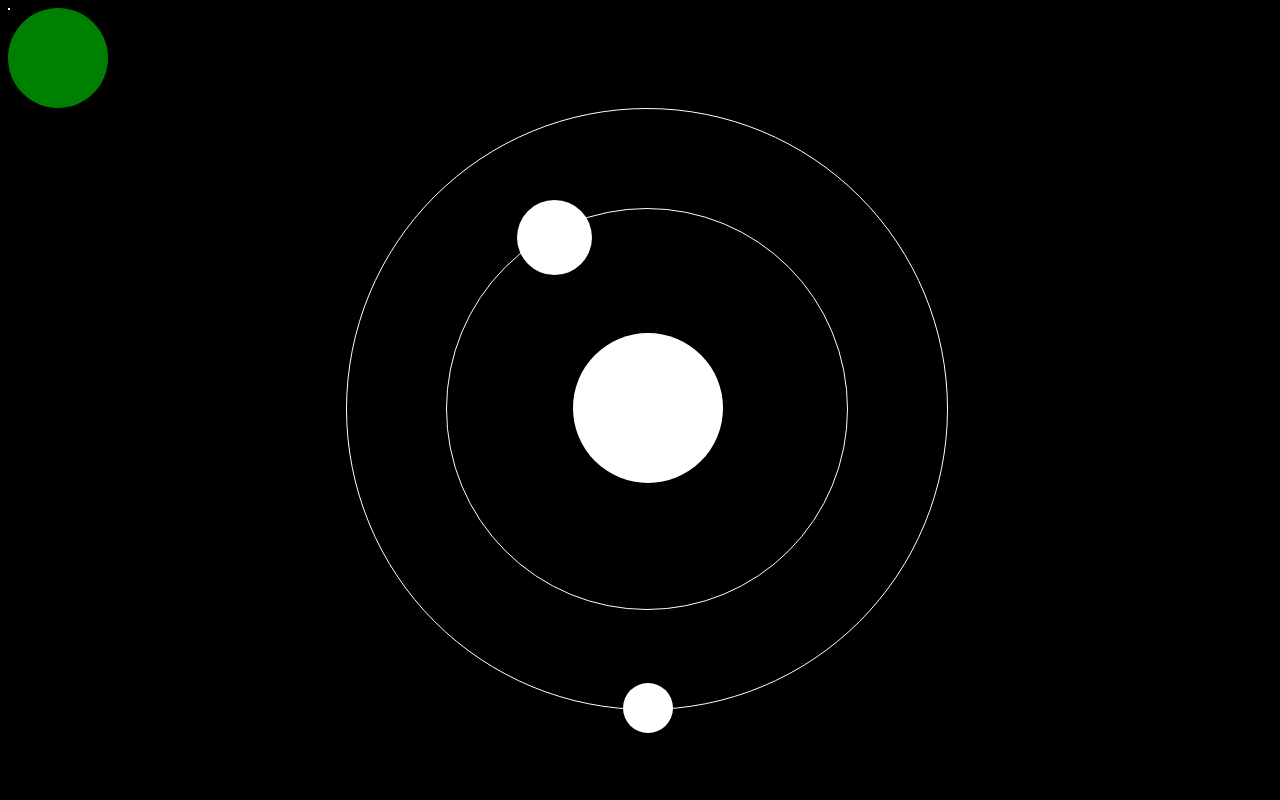
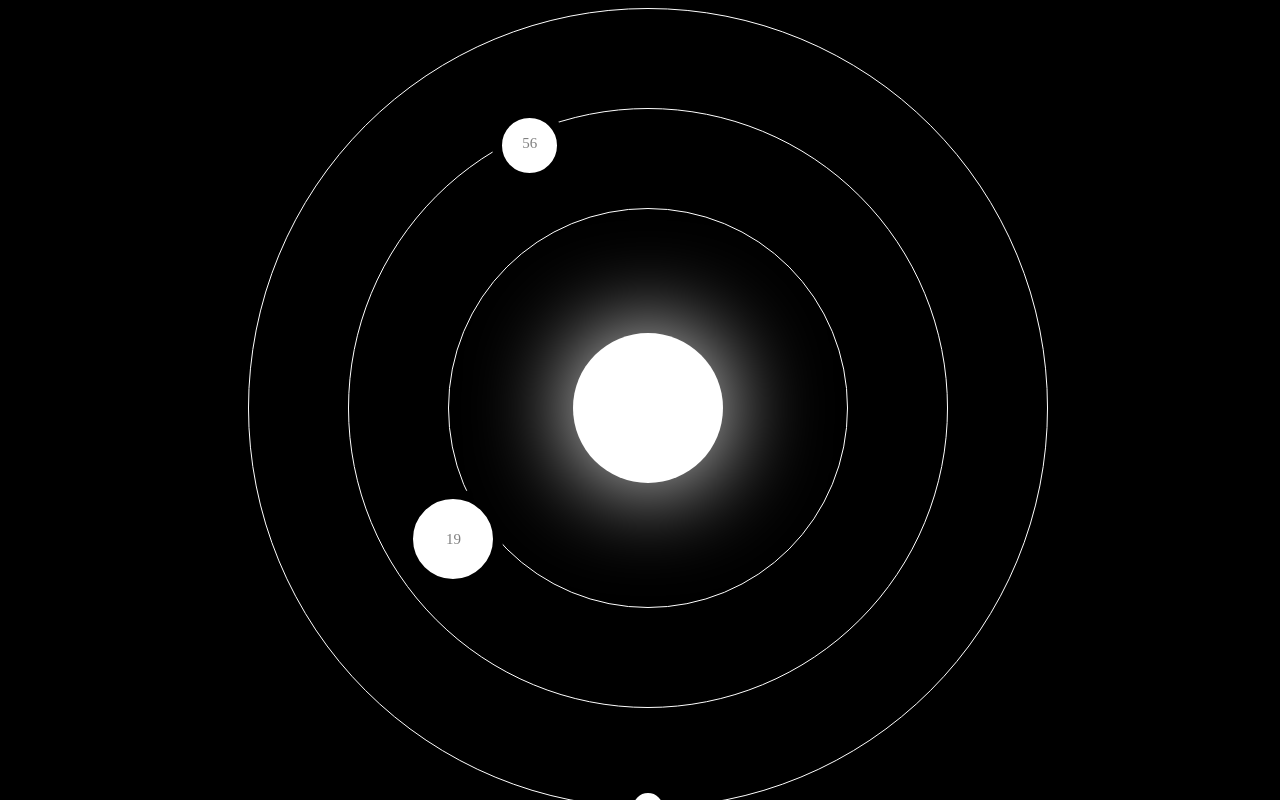
Before and after one commit to probably-not-porter/social-awareness-extension, a browser extension: page start-page.html in a window 1280 px wide. Drawn offline with nearby package versions, Linux system fonts and the light colour scheme; a web font is replaced by a local one.

Commit message:
planetst

```diff
--- a/always.js
+++ b/always.js
@@ -9,12 +9,16 @@ function startTime() {
     var width = document.body.clientWidth;
 
     c_s = document.getElementById('c-seconds');
-    c_s.style.right = ((width / 2) -300) + 'px';
-    c_s.style.top = ((height / 2) -300) + 'px';
+    c_s.style.right = ((width / 2) -400) + 'px';
+    c_s.style.top = ((height / 2) -400) + 'px';
 
     c_m = document.getElementById('c-minutes');
-    c_m.style.right = ((width / 2) -200) + 'px';
-    c_m.style.top = ((height / 2) -200) + 'px';
+    c_m.style.right = ((width / 2) -300) + 'px';
+    c_m.style.top = ((height / 2) -300) + 'px';
+
+    c_h = document.getElementById('c-hours');
+    c_h.style.right = ((width / 2) -200) + 'px';
+    c_h.style.top = ((height / 2) -200) + 'px';
 
     var h = today.getHours();
     var m = today.getMinutes();
@@ -22,29 +26,34 @@ function startTime() {
     var ms = today.getMilliseconds();
 
     // Create Hour sat
-    var r_h = (h / 24) * (2 * Math.PI) + Math.PI;
+    var r_h = ((h + (m/60)) / 12) * (2 * Math.PI) + Math.PI;
+    y_h = -1* Math.cos(r_h+ Math.PI) * 200;
+    x_h = Math.sin(r_h) * 200;
+    p_h = document.getElementById('hours');
+    p_h.innerHTML = h;
+    p_h.style.right = ((width / 2 - 25) + (x_h)) + 'px';
+    p_h.style.top = ((height / 2 - 25) + (y_h)) + 'px';
 
     // Create Minute sat
-    var r_m = (m / 60) * (2 * Math.PI) + Math.PI;
-    y_m = -1* Math.cos(r_m+ Math.PI) * 200;
-    x_m = Math.sin(r_m) * 200;
+    var r_m = ((m + (s / 60)) / 60) * (2 * Math.PI) + Math.PI;
+    y_m = -1* Math.cos(r_m+ Math.PI) * 295;
+    x_m = Math.sin(r_m) * 295;
     p_m = document.getElementById('minutes');
+    p_m.innerHTML = m;
     p_m.style.right = ((width / 2 - 25) + (x_m)) + 'px';
     p_m.style.top = ((height / 2 - 25) + (y_m)) + 'px';
 
 
 
     // Create Second sat
-    var r_s = (s / 60) * (2 * Math.PI);
-    y_s = Math.cos(r_s+ Math.PI) * 300;
-    x_s = -1* Math.sin(r_s) * 300;
+    var r_s = ((s + (ms/1000)) / 60) * (2 * Math.PI);
+    y_s = Math.cos(r_s+ Math.PI) * 400;
+    x_s = -1* Math.sin(r_s) * 400;
     p_s = document.getElementById('seconds');
+    p_s.innerHTML = s;
     p_s.style.right = ((width / 2 - 25) + (x_s)) + 'px';
     p_s.style.top = ((height / 2 - 25) + (y_s)) + 'px';
 
-    var sun = document.getElementById('sun');
-    sun.style.left = (width / 2 - 75) + 'px';
-    sun.style.top = (height / 2 - 75) + 'px';
 
     // create sun
     var sun = document.getElementById('sun');
--- a/style.css
+++ b/style.css
@@ -5,7 +5,14 @@ body, html{
     top: 0;
     left: 0;
     position: fixed;
+    font-size: 15px;
+    color: gray;
 }
+*{
+    -webkit-box-sizing: border-box; /* Safari/Chrome, other WebKit */
+    -moz-box-sizing: border-box;    /* Firefox, other Gecko */
+    box-sizing: border-box;         /* Opera/IE 8+ */
+  }
 
 #seconds{
     width: 50px;
@@ -13,6 +20,11 @@ body, html{
     background-color: white;
     border-radius: 50px;
     position: absolute;
+    border: 10px solid black;
+    text-align:center;
+    vertical-align:middle;
+    line-height: 25px;
+
 }
 #minutes{
     width: 75px;
@@ -20,13 +32,22 @@ body, html{
     background-color: white;
     border-radius: 75px;
     position: absolute;
+    border: 10px solid black;
+    text-align:center;
+    vertical-align:middle;
+    line-height: 50px;
+
 }
 #hours{
     width: 100px;
     height: 100px;
-    background-color: green;
+    background-color: white;
     border-radius: 100px;
     position: absolute;
+    border: 10px solid black;
+    text-align:center;
+    vertical-align:middle;
+    line-height: 80px;
 }
 #sun{
     width: 150px;
@@ -34,6 +55,7 @@ body, html{
     background-color: white;
     border-radius: 100px;
     position: absolute;
+    box-shadow: 0px 0px  100px white;
 }
 .circle{
     border: 1px solid white;
@@ -41,12 +63,17 @@ body, html{
     z-index: -10;
 }
 #c-seconds{
+    width: 800px;
+    height: 800px;
+    border-radius: 440px;
+}
+#c-minutes{
     width: 600px;
     height: 600px;
-    border-radius: 400px;
+    border-radius: 440px;
 }
-#c-minutes{
+#c-hours{
     width: 400px;
     height: 400px;
-    border-radius: 400px;
+    border-radius: 440px;
 }
```
